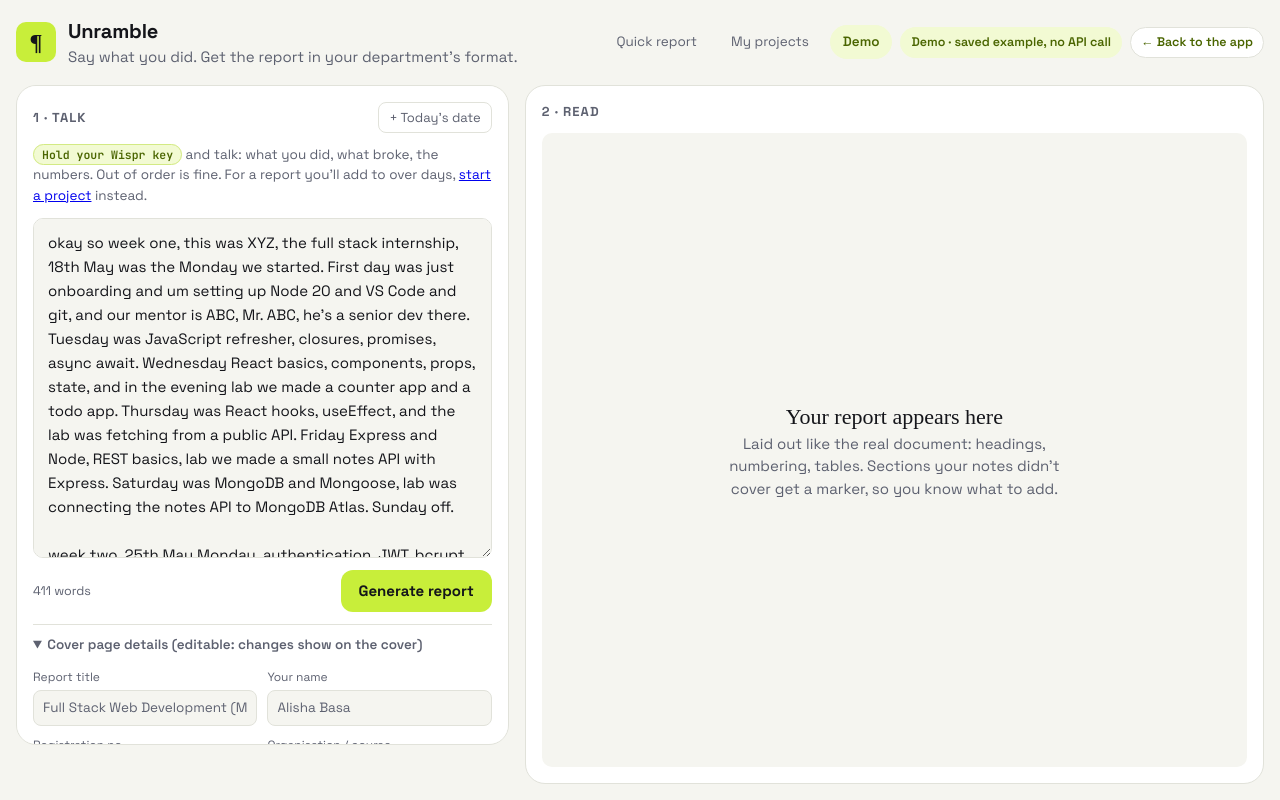
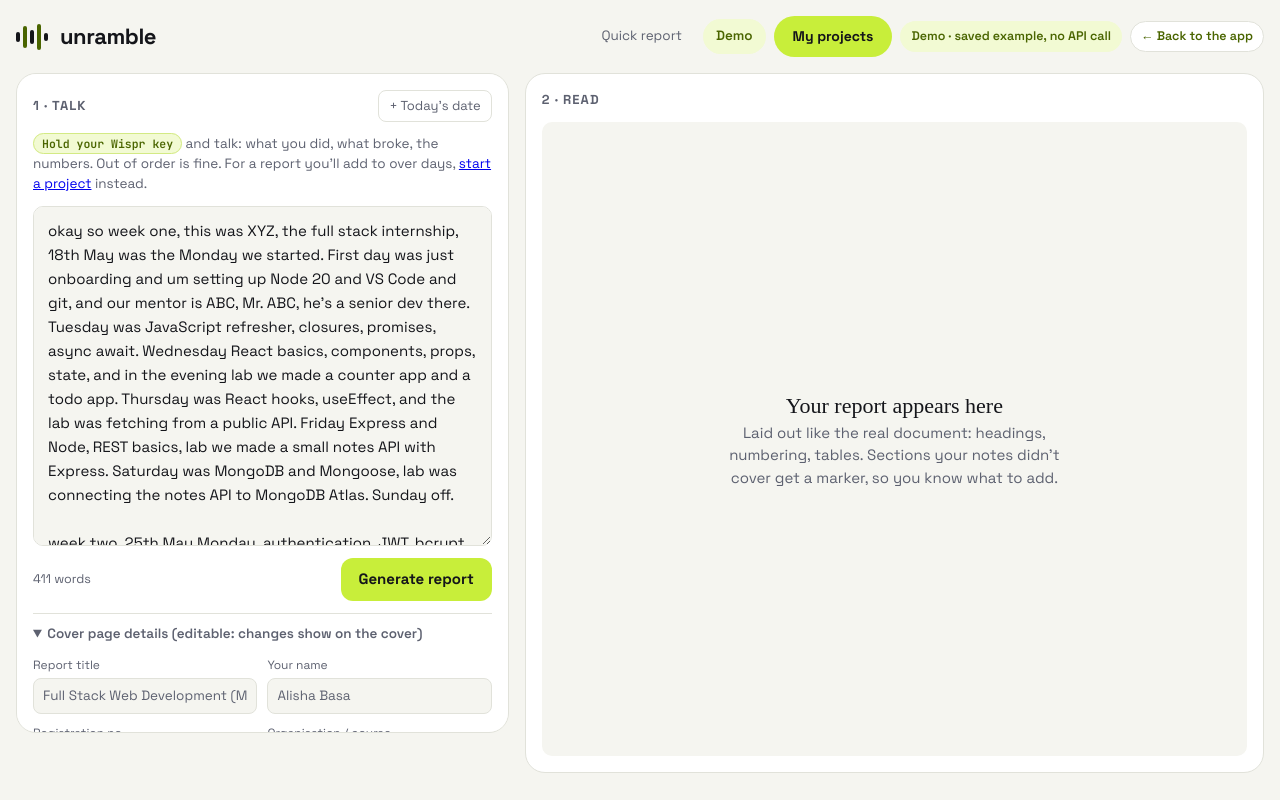
Before and after one commit to alzz-26/UnRamble, a Next.js app: page /demo in a window 1280 px wide. Built offline with nearby package versions, Linux system fonts and the light colour scheme.

Commit message:
Add waveform logo and restyle the header navigation

```diff
--- a/app/globals.css
+++ b/app/globals.css
@@ -50,12 +50,6 @@ button, input, textarea { font: inherit; color: inherit; }
 
 .topbar { display: flex; justify-content: space-between; align-items: center; gap: 12px; flex-wrap: wrap; }
 .brand { display: flex; align-items: center; gap: 12px; }
-.brand h1 { margin: 0; font-size: 20px; letter-spacing: -0.01em; }
-.brand p { margin: 0; }
-.brand-mark {
-  width: 40px; height: 40px; border-radius: 10px; display: grid; place-items: center;
-  background: var(--accent); color: var(--accent-ink); font-family: var(--serif); font-size: 24px; font-weight: 700;
-}
 .topbar-right { display: flex; gap: 8px; flex-wrap: wrap; }
 .chip { font-size: 12.5px; padding: 5px 10px; border-radius: 999px; border: 1px solid var(--line); background: var(--panel); color: var(--muted); }
 .chip-demo { background: var(--accent-soft); color: var(--accent-text); border-color: transparent; font-weight: 600; }
@@ -306,3 +300,14 @@ kbd { font-family: var(--mono); font-size: 11.5px; background: var(--accent-soft
 .np-step { display: grid; grid-template-columns: 28px 1fr; gap: 12px; align-items: start; }
 .np-num { width: 28px; height: 28px; border-radius: 50%; background: var(--accent); color: var(--accent-ink); display: grid; place-items: center; font-weight: 700; font-size: 13px; margin-top: 18px; }
 .new-project .fields { margin-top: 4px; }
+
+/* Logo and header (voice studio) */
+.logo { display: inline-flex; align-items: center; }
+.logo > span { display: block; background: var(--ink); }
+.logo > span:nth-child(2), .logo > span:nth-child(4) { background: var(--accent-text); }
+.brand-text { display: flex; flex-direction: column; line-height: 1.1; }
+.brand-name { font-weight: 700; font-size: 22px; letter-spacing: -0.02em; }
+.brand-sub { font-size: 12.5px; color: var(--muted); margin-top: 2px; }
+.nav-cta { padding: 9px 18px; border-radius: 999px; background: var(--accent); color: var(--accent-ink); font-weight: 700; font-size: 14px; text-decoration: none; border: 1px solid transparent; }
+.nav-cta:hover { border-color: var(--accent-text); }
+.nav-cta-on { background: var(--ink); color: var(--panel); }
--- a/components/AppHeader.tsx
+++ b/components/AppHeader.tsx
@@ -2,33 +2,33 @@
 
 import Link from "next/link";
 import { usePathname } from "next/navigation";
+import Logo from "./Logo";
 
 const LINKS = [
-  { href: "/", label: "Quick report" },
-  { href: "/projects", label: "My projects" },
+  { href: "/quick", label: "Quick report" },
   { href: "/demo", label: "Demo" },
 ];
 
 export default function AppHeader({ subtitle, right }: { subtitle?: string; right?: React.ReactNode }) {
   const path = usePathname();
-  const active = (href: string) => (href === "/" ? path === "/" : path.startsWith(href));
   return (
     <header className="topbar">
-      <Link href="/" className="brand">
-        <span className="brand-mark" aria-hidden>
-          ¶
+      <Link href="/" className="brand" aria-label="Unramble home">
+        <Logo />
+        <span className="brand-text">
+          <span className="brand-name">unramble</span>
+          {subtitle && <span className="brand-sub">{subtitle}</span>}
         </span>
-        <div>
-          <h1>Unramble</h1>
-          <p className="muted">{subtitle ?? "Say what you did. Get the report in your department's format."}</p>
-        </div>
       </Link>
       <nav className="topbar-right" aria-label="Main">
         {LINKS.map((l) => (
-          <Link key={l.href} href={l.href} className={`nav-link${active(l.href) ? " nav-active" : ""}`}>
+          <Link key={l.href} href={l.href} className={`nav-link${path.startsWith(l.href) ? " nav-active" : ""}`}>
             {l.label}
           </Link>
         ))}
+        <Link href="/projects" className={`nav-cta${path.startsWith("/projects") ? " nav-cta-on" : ""}`}>
+          My projects
+        </Link>
         {right}
       </nav>
     </header>
--- /dev/null
+++ b/components/Logo.tsx
@@ -0,0 +1,13 @@
+// The Unramble mark: five waveform bars, the sound of you talking.
+const BARS = [10, 22, 14, 26, 8];
+
+export default function Logo({ size = 28 }: { size?: number }) {
+  const scale = size / 28;
+  return (
+    <span className="logo" aria-hidden="true" style={{ height: size, gap: 3 * scale }}>
+      {BARS.map((h, i) => (
+        <span key={i} style={{ height: h * scale, width: 4 * scale, borderRadius: 2 * scale }} />
+      ))}
+    </span>
+  );
+}
```
